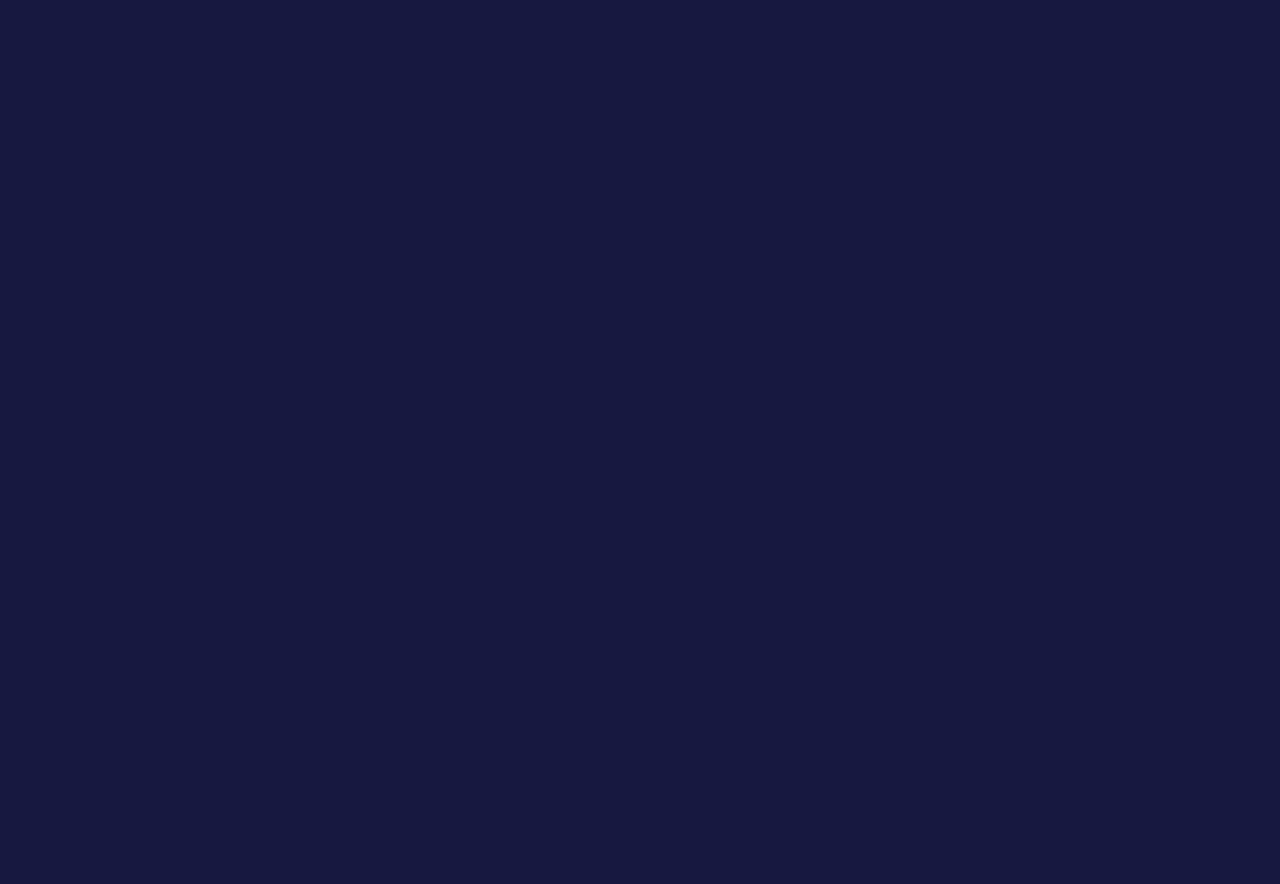
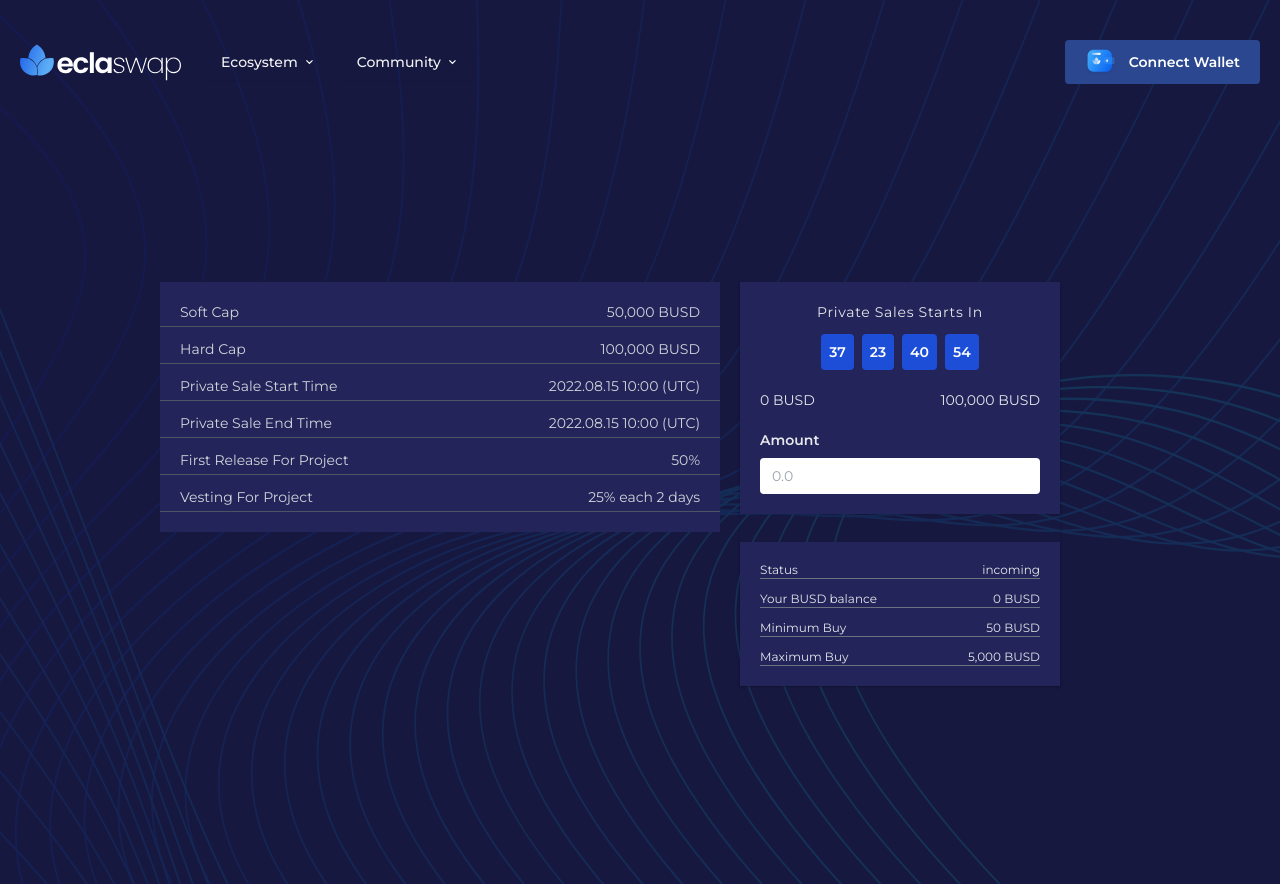
Before and after one commit to ECLA-Crypto/Frontend-WEB2.0, a React (Create React App) app: page /privatesales in a window 1280 px wide. Before the commit this address had no page. Before the commit the page ends 800 px from the top, so only its background shows below. Built offline with nearby package versions, Linux system fonts and the light colour scheme; a web font is replaced by a local one.

Commit message:
Added the private sales

```diff
--- a/src/App.js
+++ b/src/App.js
@@ -10,12 +10,14 @@ import {createStore} from "redux"
 import coinReducer from './store/Store';
 import {Provider} from "react-redux";
 import EclaBuy from './components/pages/EclaBuy';
+import PrivateSales from './components/pages/PrivateSales';
 const coinStore = createStore(coinReducer)
 function App() {
   return (
    <BrowserRouter>
       <Routes>
         <Route path='/swap' element={<Provider store={coinStore}><Swappage/></Provider>}></Route>
+        <Route path='/privatesales' element={<Provider store={coinStore}><PrivateSales/></Provider>}></Route>
         <Route path='/swaplanding' element={<Provider store={coinStore}><Landingpage/></Provider>}></Route>
         {/* <Route path='/' element={<Eclablockchain/>}></Route> */}
         <Route path='/eclareality' element={<Provider store={coinStore}><EclaReality/></Provider>}></Route>
--- a/src/components/pages/EclaEcosystem.js
+++ b/src/components/pages/EclaEcosystem.js
@@ -1,18 +1,52 @@
-import { useState } from "react"
+import { useEffect,  useState } from "react"
 import Helmet from "react-helmet"
 import { Link, useNavigate } from "react-router-dom"
 import DarkFooter from "../static/DarkFooter"
 import EcosystemNav from "../static/EcosystemNav"
-import { useDispatch } from 'react-redux'
+import { useDispatch, useSelector } from 'react-redux'
 
 const EclaEcosystem = () => {
   const navigate = useNavigate()
   const [sidenav, setSidenav] = useState('Intro');
   const dispatch = useDispatch();
+  const privateSales = useSelector(state=>state.privateSales)
   const stake = () => {
     dispatch({type:"SET_CONNECTION_PAGE", payload:'staking'})
     navigate('/swap');
   }
+  const [timeDays, setTimeDays] = useState(0)
+  const [timeHours, setTimeHours] = useState(0)
+  const [timeMinutes, setTimeMinutes] = useState(0)
+  const [timeSeconds, setTimeSeconds] = useState(0)
+
+  let interval;
+  const startTimer = () => {
+    const countDownDate = new Date("Aug 15, 2022 19:23:30").getTime()
+    interval= setInterval(()=>{
+      const now = new Date().getTime()
+      const distance = countDownDate-now;
+      let days = Math.floor(distance/ (24*60*60*1000));
+      let hours = Math.floor((distance%(24*60*60*1000))/(1000*60*60))
+      let minutes = Math.floor((distance%(60*60*1000))/(1000*60))
+      let seconds = Math.floor((distance%(60*1000))/1000);
+      if (distance<0) {
+        clearInterval(interval.current)
+      } else {
+        if (days<10) {days="0"+days}
+        setTimeDays(days);
+        if (hours<10) {hours="0"+hours}
+        setTimeHours(hours);
+        if (minutes<10) {minutes="0"+minutes}
+        setTimeMinutes(minutes);
+        if (seconds<10) {seconds="0"+seconds}
+        setTimeSeconds(seconds)
+      }
+    })
+  }
+  useEffect(() => {
+    startTimer()
+  }, [startTimer])
+
   return (
     <>
         <div className="bg-white">
@@ -20,6 +54,17 @@ const EclaEcosystem = () => {
             <title>Ecla Ecosystem</title>
         </Helmet>
           <div className="ecosys_hero h-screen py-10">
+            {privateSales&&(
+              <div className="fixed z-40 top-0 w-full h-screen bg-black/60 flex justify-center items-center flex-col">
+                <div className=" md:w-96 w-72 mx-auto ">
+                  <button className="w-10 h-10 private_bg text-white ml-auto mb-5 flex justify-center items-center font-semibold text-xl rounded-full outline-none" onClick={()=>dispatch({type:"SET_PRIVATE_SALES", payload:false})}>X</button>
+                  <div className="md:w-96 w-full py-5  bg-white rounded flex flex-col private_bg">
+                    <h2 className="text-center text-white tracking-wider font-semibold text-2xl">Private Sales</h2>
+                    {timeDays!==0&&timeHours!==0&&timeMinutes!==0&&timeSeconds!==0? <Link to='/privatesales' className="text-xl private_btn py-2 cursor-pointer rounded w-fit mx-auto text-center font-bold mt-5 text_color px-10">{timeDays} : {timeHours}  : {timeMinutes} : {timeSeconds} </Link> : <button className="mx-auto font-semibold px-5 py-2 private_btn rounded text-gray-100 tracking-wider mt-3 z-40" onClick={()=>dispatch({type:"SET_PRIVATE_SALES", payload:false})}>Private Sales Ended</button> }
+                  </div>
+                </div>
+              </div>
+            )}
               <div className="w-11/12 mx-auto flex flex-col justify-between h-full">
                 <EcosystemNav/>
                 <div className="h-4/6 w-full flex flex-col">
--- /dev/null
+++ b/src/components/pages/PrivateSales.js
@@ -0,0 +1,119 @@
+import { useEffect, useState } from "react"
+import { Helmet } from "react-helmet"
+import Header from "../static/Header"
+
+const PrivateSales = () => {
+  const [timeDays, setTimeDays] = useState(0)
+  const [timeHours, setTimeHours] = useState(0)
+  const [timeMinutes, setTimeMinutes] = useState(0)
+  const [timeSeconds, setTimeSeconds] = useState(0)
+
+  let interval;
+  const startTimer = () => {
+    const countDownDate = new Date("Aug 15, 2022 19:23:30").getTime()
+    interval= setInterval(()=>{
+      const now = new Date().getTime()
+      const distance = countDownDate-now;
+      let days = Math.floor(distance/ (24*60*60*1000));
+      let hours = Math.floor((distance%(24*60*60*1000))/(1000*60*60))
+      let minutes = Math.floor((distance%(60*60*1000))/(1000*60))
+      let seconds = Math.floor((distance%(60*1000))/1000);
+      if (distance<0) {
+        clearInterval(interval.current)
+      } else {
+        if (days<10) {days="0"+days}
+        setTimeDays(days);
+        if (hours<10) {hours="0"+hours}
+        setTimeHours(hours);
+        if (minutes<10) {minutes="0"+minutes}
+        setTimeMinutes(minutes);
+        if (seconds<10) {seconds="0"+seconds}
+        setTimeSeconds(seconds)
+      }
+    })
+  }
+  useEffect(() => {
+    startTimer()
+  }, [startTimer])
+  return (
+    <div className="main_bg w-full mx-auto pt-10 spiral_bg">
+        <Helmet>
+          <title>ECLA DEx</title>
+        </Helmet>
+        <div className="px-5">
+            <Header/>
+        </div>
+        <div className="mx-auto w-full min-h-screen lg:mt-0 mt-7 flex items-center py-10">
+            <div className="flex mx-auto sm:w-9/12 w-11/12 items-center justify-between">
+                <div className="w-full h-full flex gap-5 flex-col lg:flex-row">
+                    <div className="lg:w-7/12 h-fit w-full inner_bg py-5 flex flex-col gap-3">
+                        <div className="w-full flex justify-between items-center border-b border-gray-600 pb-1 px-5">
+                            <p className="text-gray-300 text-sm">Soft Cap</p>
+                            <p className="text-gray-300 text-sm">50,000 BUSD</p>
+                        </div>
+                        <div className="w-full flex justify-between items-center border-b border-gray-600 pb-1 px-5">
+                            <p className="text-gray-300 text-sm">Hard Cap</p>
+                            <p className="text-gray-300 text-sm">100,000 BUSD</p>
+                        </div>
+                        <div className="w-full flex justify-between items-center border-b border-gray-600 pb-1 px-5">
+                            <p className="text-gray-300 text-sm">Private Sale Start Time</p>
+                            <p className="text-gray-300 text-sm">2022.08.15 10:00 (UTC)</p>
+                        </div>
+                        <div className="w-full flex justify-between items-center border-b border-gray-600 pb-1 px-5">
+                            <p className="text-gray-300 text-sm">Private Sale End Time</p>
+                            <p className="text-gray-300 text-sm">2022.08.15 10:00 (UTC)</p>
+                        </div>
+                        <div className="w-full flex justify-between items-center border-b border-gray-600 pb-1 px-5">
+                            <p className="text-gray-300 text-sm">First Release For Project</p>
+                            <p className="text-gray-300 text-sm">50%</p>
+                        </div>
+                        <div className="w-full flex justify-between items-center border-b border-gray-600 pb-1 px-5">
+                            <p className="text-gray-300 text-sm">Vesting For Project</p>
+                            <p className="text-gray-300 text-sm">25% each 2 days</p>
+                        </div>
+                    </div>
+                    <div className="lg:w-4/12 w-full shadow flex flex-col gap-7">
+                        <div className="flex-col justify-center w-full inner_bg shadow py-5 px-5">
+                            <p className="text-gray-200 text-sm text-center tracking-wider">Private Sales Starts In</p>
+                            <div className="flex mx-auto w-fit px-5 py-3 gap-2">
+                                <span className="bg-blue-700 font-semibold text-sm text-white rounded p-2">{timeDays}</span>
+                                <span className="bg-blue-700 font-semibold text-sm text-white rounded p-2">{timeHours}</span>
+                                <span className="bg-blue-700 font-semibold text-sm text-white rounded p-2">{timeMinutes}</span>
+                                <span className="bg-blue-700 font-semibold text-sm text-white rounded p-2">{timeSeconds}</span>
+                            </div>
+                            <div className="flex justify-between items-center mt-2 mb-1">
+                                <p className="text-sm text-gray-200">0 BUSD</p>
+                                <p className="text-sm text-gray-200">100,000 BUSD</p>
+                            </div>
+                            <div className="mt-5">
+                                <p className="text-gray-200 font-semibold text-sm">Amount</p>
+                                <input type='number' className="px-3 py-2 rounded mt-2 w-full text-sm" placeholder="0.0"/>
+                            </div>
+                        </div>
+                        <div className="flex-col justify-center w-full inner_bg shadow py-5 px-5 gap-3 flex">
+                            <div className="border-b border-gray-500 flex justify-between">
+                                <p className="text-gray-200 text-xs">Status</p>
+                                <p className="text-gray-200 text-xs">incoming</p>
+                            </div>
+                            <div className="border-b border-gray-500 flex justify-between">
+                                <p className="text-gray-200 text-xs">Your BUSD balance</p>
+                                <p className="text-gray-200 text-xs">0 BUSD</p>
+                            </div>
+                            <div className="border-b border-gray-500 flex justify-between">
+                                <p className="text-gray-200 text-xs">Minimum Buy</p>
+                                <p className="text-gray-200 text-xs">50 BUSD</p>
+                            </div>
+                            <div className="border-b border-gray-500 flex justify-between">
+                                <p className="text-gray-200 text-xs">Maximum Buy</p>
+                                <p className="text-gray-200 text-xs">5,000 BUSD</p>
+                            </div>
+                        </div>
+                    </div>
+                </div>
+            </div>
+        </div>
+    </div>
+  )
+}
+
+export default PrivateSales
--- a/src/components/static/EcosystemNav.js
+++ b/src/components/static/EcosystemNav.js
@@ -39,6 +39,7 @@ const EcosystemNav = () => {
                 </Transition>
             </Menu> */}
             {/* Ecosystem */}
+            <Link to='/privatesales' className="font-medium text-sm text-gray-300">Private Sales</Link>
             <Menu as="div" className="text-left">
                 <div>
                     <Menu.Button className="inline-flex justify-center items-center w-full rounded-md  shadow-sm px-4 py-2 text-sm font-medium text-gray-100">Ecosystem <span><img src="/assets/icons/downchevron.svg" className=" ml-2" alt="downarrow"/></span></Menu.Button>
@@ -196,6 +197,7 @@ const EcosystemNav = () => {
                     </Transition>
                 </Menu> */}
                 {/* Ecosystem */}
+                <Link to='/privatesales' className="shadow-sm px-4 py-2 text-sm font-medium text-gray-100">Private Sales</Link>
                 <Menu as="div" className="text-left">
                     <div>
                         <Menu.Button className="inline-flex justify-start items-center w-full rounded-md  shadow-sm px-4 py-2 text-sm font-medium text-gray-100">Ecosystem <span><img src="/assets/icons/downchevron.svg" className=" ml-2" alt="downarrow"/></span></Menu.Button>
--- a/src/components/static/Header.js
+++ b/src/components/static/Header.js
@@ -19,7 +19,7 @@ const Header = () => {
     }
   return (
     <nav className={`flex justify-between`}>
-        <div className="flex items-center gap-6">
+        <div className="flex items-center gap-6 z-40">
             <Link to='/'>
                 <img src="/assets/logos/swapLogo.svg" alt="ECLA LOGO" />
             </Link>
@@ -280,7 +280,7 @@ const Header = () => {
                 </Menu>
             </ul>
         </div>
-        <div className="flex justify-center items-center lg:flex hidden">
+        <div className="justify-center items-center lg:flex hidden">
             {connected?
             <div className="flex items-center gap-5">
                 <select id="countries_disabled" class="auth_btn border-0 text-gray-100 text-sm rounded-lg block p-2.5">
@@ -464,7 +464,7 @@ const Header = () => {
                                 <Link to='' className='text-gray-300 block py-2 text-sm font-medium'>ECLA Bridge</Link>
                             </Menu.Item>
                             <Menu.Item>
-                                <Link to={{pathname:'/swap', state: {connectPage: 'staking'} }} className='text-gray-300 block py-2 text-sm font-medium flex items-center gap-3'><img src='/assets/icons/eclaStack.png' className='w-5 h-5' alt='Stake logo'/>Stake ECLA</Link>
+                                <Link to={{pathname:'/swap', state: {connectPage: 'staking'} }} className='text-gray-300 py-2 text-sm font-medium flex items-center gap-3'><img src='/assets/icons/eclaStack.png' className='w-5 h-5' alt='Stake logo'/>Stake ECLA</Link>
                             </Menu.Item>
                             </div>
                         </Menu.Items>
--- a/src/index.css
+++ b/src/index.css
@@ -24,6 +24,12 @@ code {
 .connect_btn {
   background: linear-gradient(295.85deg, #0C66F1 10.34%, #3FACFC 93.54%);
   border-radius: 97px;
+}
+.private_bg{
+  background-color: #171840;
+}
+.private_btn {
+  background: linear-gradient(295.85deg, #0C66F1 10.34%, #3FACFC 93.54%);
 }
 .swap_btn {
   background: linear-gradient(295.85deg, #0C66F1 10.34%, #3FACFC 93.54%);
--- a/src/store/Store.js
+++ b/src/store/Store.js
@@ -4,6 +4,7 @@ const defaultState = {
     graphdata:{},
     fetchTime:{time:1},
     connectPage: 'swap',
+    privateSales: true,
 }
 const coinReducer = (state=defaultState, action ) =>{
     if(action.type === "SET_TOP_COIN"){
@@ -21,6 +22,9 @@ const coinReducer = (state=defaultState, action ) =>{
     } else if(action.type === "SET_CONNECTION_PAGE"){
         let newState = {...state, connectPage:action.payload}
         return newState;
+    } else if(action.type === "SET_PRIVATE_SALES"){
+        let newState = {...state, privateSales:action.payload}
+        return newState;
     }
     return state
 }
```
Also changed, not shown: 1 other file (tests, documents, lock files or other folders).
